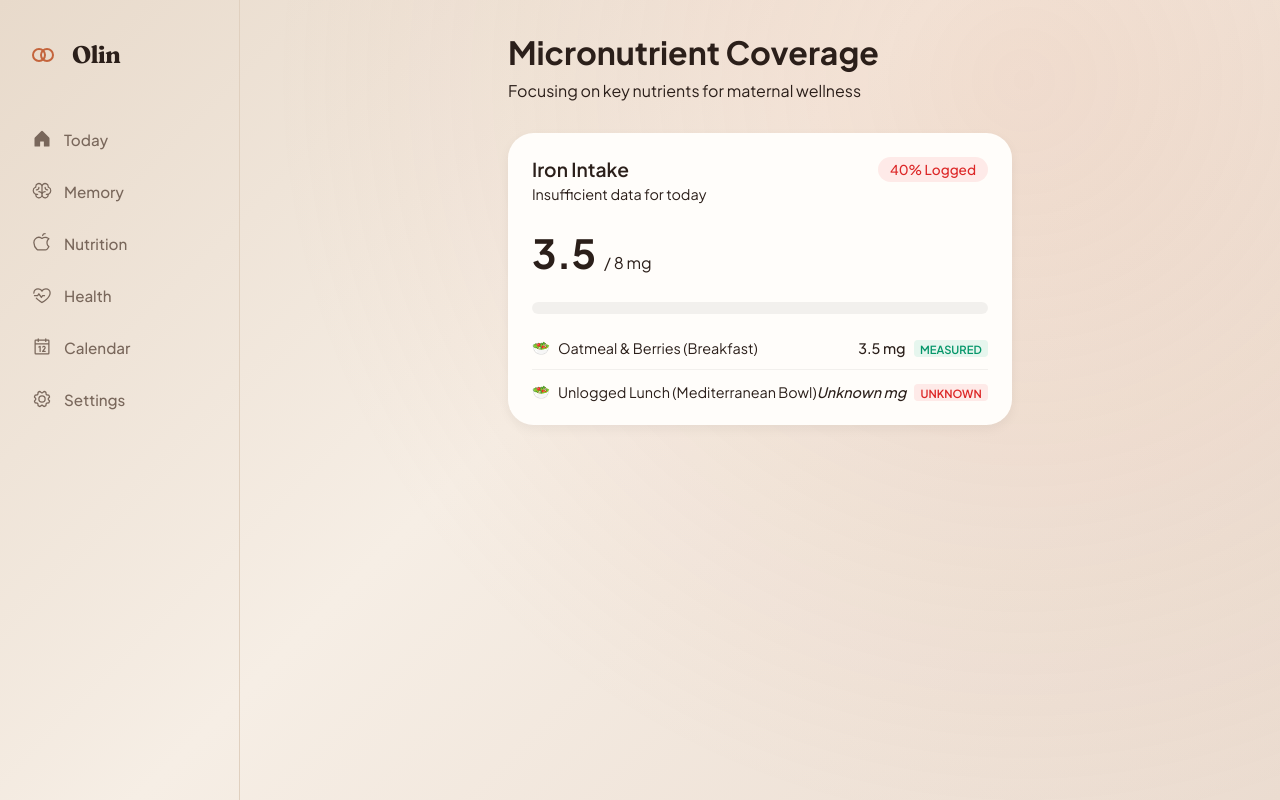
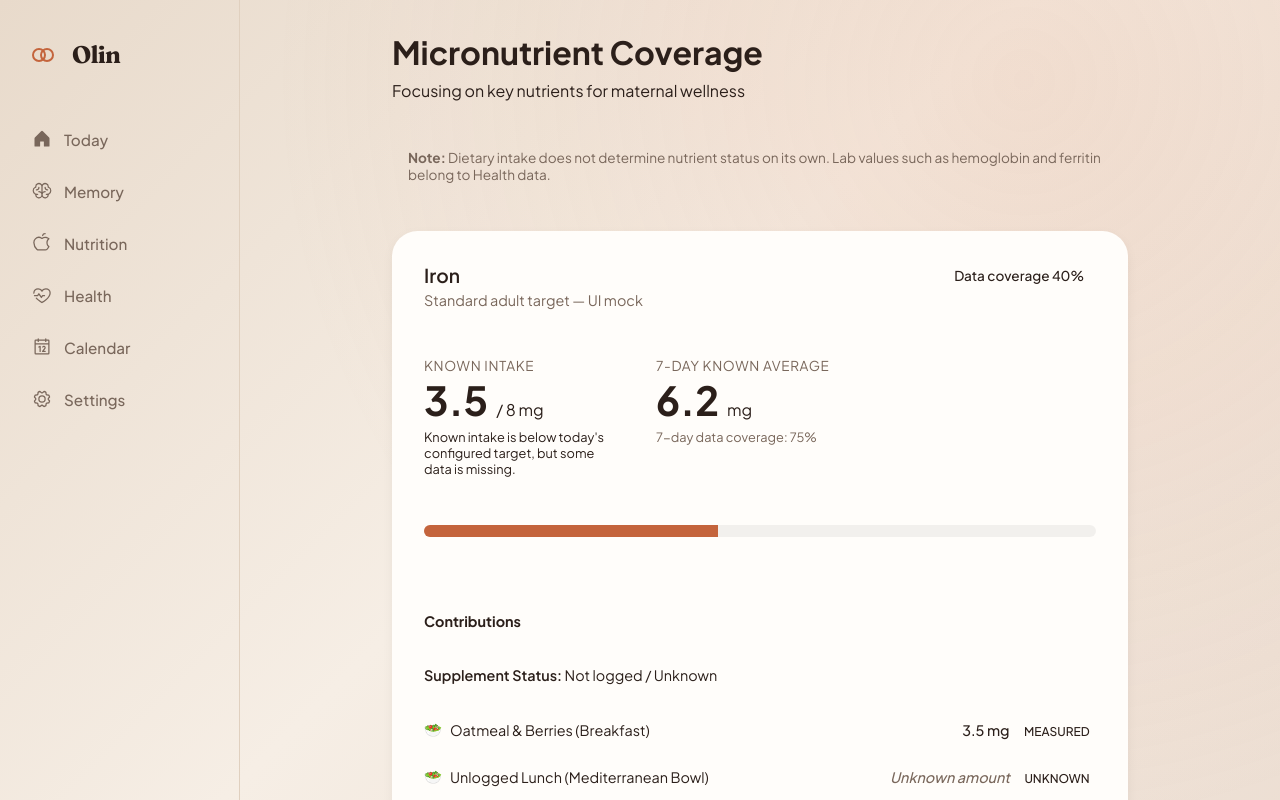
Before and after one commit to EKvargas/episteck_home, a Next.js app in the folder apps/home-hub/: page /nutrition/pregnancy in a window 1280 px wide. Shown: the top 800 px of the page. Built offline with nearby package versions, Linux system fonts and the light colour scheme.

Commit message:
feat: Implement precise Pregnancy Micronutrient Coverage semantics

```diff
--- a/apps/home-hub/src/app/nutrition/pregnancy/page.tsx
+++ b/apps/home-hub/src/app/nutrition/pregnancy/page.tsx
@@ -21,10 +21,24 @@ export default function PregnancyNutritionPage() {
         </p>
       </header>
 
-      <main className={styles.dashboardGrid}>
-        {coverageData.map((coverage) => (
-          <CoverageCard key={coverage.id} coverage={coverage} />
-        ))}
+      <main>
+        <div style={{ marginBottom: '2rem', padding: '1rem', background: 'var(--olin-surface-hover)', borderRadius: '8px', fontSize: '0.85rem', color: 'var(--olin-text-muted)' }}>
+          <strong>Note:</strong> Dietary intake does not determine nutrient status on its own. Lab values such as hemoglobin and ferritin belong to Health data.
+        </div>
+
+        {/* Hero Section - Iron */}
+        <div style={{ marginBottom: '2rem' }}>
+          {coverageData.filter(c => c.id === 'iron').map(coverage => (
+            <CoverageCard key={coverage.id} coverage={coverage} variant="detailed" />
+          ))}
+        </div>
+
+        {/* Compact Grid Section - Other Nutrients */}
+        <div className={styles.dashboardGrid}>
+          {coverageData.filter(c => c.id !== 'iron').map(coverage => (
+            <CoverageCard key={coverage.id} coverage={coverage} variant="compact" />
+          ))}
+        </div>
       </main>
     </div>
   );
--- a/apps/home-hub/src/components/features/nutrition/CoverageCard.tsx
+++ b/apps/home-hub/src/components/features/nutrition/CoverageCard.tsx
@@ -4,93 +4,114 @@ import styles from './CoverageCard.module.css';
 
 interface CoverageCardProps {
   coverage: MicronutrientCoverage;
+  variant?: 'detailed' | 'compact';
 }
 
-export const CoverageCard: React.FC<CoverageCardProps> = ({ coverage }) => {
-  // Determine data completeness state
-  const compPercent = coverage.dataCompletenessPercentage;
-  let compClass = styles.completenessHigh;
-  let compLabel = 'Excellent Data';
+export const CoverageCard: React.FC<CoverageCardProps> = ({ coverage, variant = 'compact' }) => {
+  const isDetailed = variant === 'detailed';
+  const compPercent = coverage.nutrientDataCoverage;
+  const isPartial = compPercent < 100;
 
-  if (compPercent < 50) {
-    compClass = styles.completenessLow;
-    compLabel = 'Partial Data';
-  } else if (compPercent < 80) {
-    compClass = styles.completenessMedium;
-    compLabel = 'Good Data';
-  }
-
-  // Calculate percentages for the progress bar (Measured vs Estimated vs Unknown)
-  const totalAmount = coverage.contributions.reduce((sum, item) => sum + item.amount, 0);
-  const measuredAmount = coverage.contributions
-    .filter(i => i.quality === 'MEASURED')
-    .reduce((sum, item) => sum + item.amount, 0);
-  const estimatedAmount = coverage.contributions
-    .filter(i => i.quality === 'ESTIMATED')
-    .reduce((sum, item) => sum + item.amount, 0);
-
-  // Cap at 100% of target for visual rendering
-  const maxVisualTarget = Math.max(coverage.targetAmount, totalAmount);
-  const measuredPercent = (measuredAmount / maxVisualTarget) * 100;
-  const estimatedPercent = (estimatedAmount / maxVisualTarget) * 100;
+  // Calculate percentages for the progress bar
+  const maxVisualTarget = Math.max(coverage.targetAmount, coverage.knownIntake);
+  const foodPercent = (coverage.knownFoodIntake / maxVisualTarget) * 100;
+  const supplementPercent = ((coverage.knownSupplementIntake || 0) / maxVisualTarget) * 100;
 
   return (
-    <div className={styles.card}>
+    <div className={styles.card} style={isDetailed ? { gridColumn: '1 / -1', padding: '2rem' } : undefined}>
       <div className={styles.header}>
         <div className={styles.titleGroup}>
-          <h3>{coverage.name} Intake</h3>
-          {coverage.trendSummary && <p>{coverage.trendSummary}</p>}
+          <h3>{coverage.name}</h3>
+          {isDetailed && (
+            <p style={{ color: 'var(--olin-text-muted)', fontSize: '0.9rem', marginTop: '0.25rem' }}>
+              {coverage.targetSource}
+            </p>
+          )}
         </div>
-        <div className={`${styles.completeness} ${compClass}`}>
-          <span>{compPercent}% Logged</span>
+        <div className={styles.completeness} style={{ background: isPartial ? 'var(--olin-surface-hover)' : 'var(--olin-badge-bg)', color: 'var(--olin-text)' }}>
+          <span>Data coverage {compPercent}%</span>
         </div>
       </div>
 
+      <div className={styles.metricsGrid} style={{ display: 'flex', gap: '2rem', marginTop: '1.5rem', flexWrap: 'wrap' }}>
+        <div>
+          <div style={{ fontSize: '0.85rem', color: 'var(--olin-text-muted)', textTransform: 'uppercase', letterSpacing: '0.05em' }}>
+            {isPartial ? 'Known Intake' : 'Total Intake'}
+          </div>
           <div className={styles.metrics}>
-        <span className={styles.currentAmount}>{coverage.currentAmount}</span>
+            <span className={styles.currentAmount}>{coverage.knownIntake}</span>
             <span className={styles.targetAmount}>/ {coverage.targetAmount} {coverage.unit}</span>
           </div>
+          {isPartial && isDetailed && (
+            <div style={{ fontSize: '0.8rem', color: 'var(--olin-warning)', marginTop: '0.25rem', maxWidth: '200px' }}>
+              Known intake is below today's configured target, but some data is missing.
+            </div>
+          )}
+        </div>
 
-      <div className={styles.progressBarContainer}>
+        {isDetailed && coverage.rolling7DayKnownAverage !== null && (
+          <div>
+            <div style={{ fontSize: '0.85rem', color: 'var(--olin-text-muted)', textTransform: 'uppercase', letterSpacing: '0.05em' }}>
+              7-Day Known Average
+            </div>
+            <div className={styles.metrics}>
+              <span className={styles.currentAmount}>{coverage.rolling7DayKnownAverage}</span>
+              <span className={styles.targetAmount}>{coverage.unit}</span>
+            </div>
+            <div style={{ fontSize: '0.8rem', color: 'var(--olin-text-muted)', marginTop: '0.25rem' }}>
+              7-day data coverage: {coverage.rolling7DayDataCoverage}%
+            </div>
+          </div>
+        )}
+      </div>
+
+      <div className={styles.progressBarContainer} style={{ marginTop: '1.5rem' }}>
         <div
-          className={`${styles.progressSegment} ${styles.progressMeasured}`}
-          style={{ width: `${measuredPercent}%` }}
-          title={`Measured: ${measuredAmount}${coverage.unit}`}
+          className={styles.progressSegment}
+          style={{ width: `${foodPercent}%`, background: 'var(--olin-accent)' }}
+          title={`Food: ${coverage.knownFoodIntake}${coverage.unit}`}
         />
         <div
-          className={`${styles.progressSegment} ${styles.progressEstimated}`}
-          style={{ width: `${estimatedPercent}%` }}
-          title={`Estimated: ${estimatedAmount}${coverage.unit}`}
+          className={styles.progressSegment}
+          style={{ width: `${supplementPercent}%`, background: 'var(--olin-accent-hover)' }}
+          title={`Supplement: ${coverage.knownSupplementIntake || 0}${coverage.unit}`}
         />
       </div>
 
-      <div className={styles.contributions}>
+      {isDetailed && (
+        <div className={styles.contributions} style={{ marginTop: '2rem' }}>
+          <h4 style={{ fontSize: '0.9rem', marginBottom: '1rem', borderBottom: '1px solid var(--olin-border)', paddingBottom: '0.5rem' }}>
+            Contributions
+          </h4>
+
+          <div style={{ marginBottom: '1rem', fontSize: '0.9rem' }}>
+            <span style={{ fontWeight: 600 }}>Supplement Status: </span>
+            {coverage.supplementStatus === 'LOGGED_KNOWN' && 'Logged & Known'}
+            {coverage.supplementStatus === 'EXPLICITLY_NOT_CONSUMED' && 'Explicitly not consumed today'}
+            {coverage.supplementStatus === 'NOT_LOGGED_UNKNOWN' && <span style={{ color: 'var(--olin-warning)' }}>Not logged / Unknown</span>}
+          </div>
+
           {coverage.contributions.length === 0 ? (
             <div className={styles.contributionItem}>
-            <span className={styles.contributionLabel}>No data logged for today</span>
+              <span className={styles.contributionLabel}>No known data logged for today</span>
             </div>
           ) : (
             coverage.contributions.map((contrib, idx) => {
-            const isUnknown = contrib.quality === 'UNKNOWN';
-            let badgeClass = styles.badgeMeasured;
-            if (contrib.quality === 'ESTIMATED') badgeClass = styles.badgeEstimated;
-            if (contrib.quality === 'UNKNOWN') badgeClass = styles.badgeUnknown;
-
               return (
-              <div key={idx} className={styles.contributionItem}>
+                <div key={idx} className={styles.contributionItem} style={{ padding: '0.5rem 0', display: 'flex', justifyContent: 'space-between', borderBottom: '1px solid var(--olin-surface-hover)' }}>
                   <div className={styles.contributionLabel}>
-                  {contrib.sourceType === 'SUPPLEMENT' ? '💊' : '🥗'}
+                    {contrib.sourceType === 'SUPPLEMENT' ? '💊 ' : '🥗 '}
                     <span>{contrib.label}</span>
                   </div>
                   <div className={styles.contributionAmount}>
-                  {isUnknown ? (
-                    <span style={{ color: 'var(--olin-text-secondary)', fontStyle: 'italic' }}>
-                      Unknown {coverage.unit}
+                    {contrib.quality === 'UNKNOWN' ? (
+                      <span style={{ color: 'var(--olin-text-muted)', fontStyle: 'italic' }}>
+                        Unknown amount
                       </span>
                     ) : (
                       <span>{contrib.amount} {contrib.unit}</span>
                     )}
-                  <span className={`${styles.badge} ${badgeClass}`} style={{ marginLeft: '0.5rem' }}>
+                    <span style={{ fontSize: '0.75rem', marginLeft: '0.5rem', background: 'var(--olin-surface-hover)', padding: '0.1rem 0.4rem', borderRadius: '4px' }}>
                       {contrib.quality}
                     </span>
                   </div>
@@ -98,7 +119,19 @@ export const CoverageCard: React.FC<CoverageCardProps> = ({ coverage }) => {
               );
             })
           )}
+
+          {coverage.unknownItems.length > 0 && (
+            <div style={{ marginTop: '1rem', padding: '1rem', background: 'var(--olin-surface)', borderRadius: '8px' }}>
+              <h5 style={{ margin: '0 0 0.5rem 0', fontSize: '0.85rem', color: 'var(--olin-warning)' }}>Items with missing {coverage.name} data:</h5>
+              <ul style={{ margin: 0, paddingLeft: '1.2rem', fontSize: '0.85rem', color: 'var(--olin-text-muted)' }}>
+                {coverage.unknownItems.map((item, idx) => (
+                  <li key={idx}>{item}</li>
+                ))}
+              </ul>
             </div>
+          )}
+        </div>
+      )}
     </div>
   );
 };
--- a/apps/home-hub/src/domain/mocks.ts
+++ b/apps/home-hub/src/domain/mocks.ts
@@ -269,71 +269,127 @@ export const getMicronutrientCoverageMock = (contextId: string): MicronutrientCo
       {
         id: 'iron',
         name: 'Iron',
+        unit: 'mg',
+
+        knownIntake: 28.5,
+        knownFoodIntake: 10.5,
+        knownSupplementIntake: 18,
+
         targetAmount: 27, // mg for pregnancy
-      currentAmount: 28.5,
-      unit: 'mg',
-      dataCompletenessPercentage: 85,
+        targetContext: 'Pregnancy',
+        targetSource: 'Pregnancy target — UI mock',
+
+        todayCoveragePercent: 105,
+        nutrientDataCoverage: 85,
+
+        rolling7DayKnownAverage: 28,
+        rolling7DayDataCoverage: 92,
+
+        supplementStatus: 'LOGGED_KNOWN',
+
         contributions: [
           {
             sourceType: 'SUPPLEMENT',
-          amount: 18,
             unit: 'mg',
+            label: 'Prenatal Vitamin (Logged 08:00)',
             quality: 'MEASURED',
-          label: 'Prenatal Vitamin (Logged 08:00)'
+            amount: 18
           },
           {
             sourceType: 'FOOD',
-          amount: 6.5,
             unit: 'mg',
+            label: 'Spinach & Lentil Salad (Lunch)',
             quality: 'MEASURED',
-          label: 'Spinach & Lentil Salad (Lunch)'
+            amount: 6.5
           },
           {
             sourceType: 'FOOD',
-          amount: 4,
             unit: 'mg',
+            label: 'Whole Wheat Toast (Breakfast)',
             quality: 'ESTIMATED',
-          label: 'Whole Wheat Toast (Breakfast)'
+            amount: 4
           }
         ],
-      trendSummary: 'On track based on weekly average (28mg/day)'
+        unknownItems: ['Afternoon Snack (Banana & Almonds)']
       },
       {
         id: 'calcium',
         name: 'Calcium',
+        unit: 'mg',
+
+        knownIntake: 850,
+        knownFoodIntake: 850,
+        knownSupplementIntake: 0,
+
         targetAmount: 1000,
-        currentAmount: 850,
-        unit: 'mg',
-        dataCompletenessPercentage: 100,
+        targetContext: 'Pregnancy',
+        targetSource: 'Pregnancy target — UI mock',
+
+        todayCoveragePercent: 85,
+        nutrientDataCoverage: 100,
+
+        rolling7DayKnownAverage: 950,
+        rolling7DayDataCoverage: 100,
+
+        supplementStatus: 'EXPLICITLY_NOT_CONSUMED',
+
         contributions: [
-          { sourceType: 'FOOD', amount: 500, unit: 'mg', quality: 'ESTIMATED', label: 'Greek Yogurt' },
-          { sourceType: 'FOOD', amount: 350, unit: 'mg', quality: 'MEASURED', label: 'Almond Milk' }
+          { sourceType: 'FOOD', unit: 'mg', label: 'Greek Yogurt', quality: 'ESTIMATED', amount: 500 },
+          { sourceType: 'FOOD', unit: 'mg', label: 'Almond Milk', quality: 'MEASURED', amount: 350 }
         ],
-        trendSummary: 'Close to daily goal'
+        unknownItems: []
       },
       {
         id: 'folate',
         name: 'Folate',
+        unit: 'mcg',
+
+        knownIntake: 400,
+        knownFoodIntake: 0,
+        knownSupplementIntake: 400,
+
         targetAmount: 600,
-        currentAmount: 400,
-        unit: 'mcg',
-        dataCompletenessPercentage: 60,
+        targetContext: 'Pregnancy',
+        targetSource: 'Pregnancy target — UI mock',
+
+        todayCoveragePercent: 67,
+        nutrientDataCoverage: 60,
+
+        rolling7DayKnownAverage: 450,
+        rolling7DayDataCoverage: 80,
+
+        supplementStatus: 'LOGGED_KNOWN',
+
         contributions: [
-          { sourceType: 'SUPPLEMENT', amount: 400, unit: 'mcg', quality: 'MEASURED', label: 'Prenatal Vitamin' }
+          { sourceType: 'SUPPLEMENT', unit: 'mcg', label: 'Prenatal Vitamin', quality: 'MEASURED', amount: 400 }
         ],
-        trendSummary: 'Needs more dietary folate'
+        unknownItems: ['Breakfast', 'Lunch']
       },
       {
         id: 'vitd',
         name: 'Vitamin D',
+        unit: 'mcg',
+
+        knownIntake: 15,
+        knownFoodIntake: 0,
+        knownSupplementIntake: 15,
+
         targetAmount: 15,
-        currentAmount: 15,
-        unit: 'mcg',
-        dataCompletenessPercentage: 100,
+        targetContext: 'Pregnancy',
+        targetSource: 'Pregnancy target — UI mock',
+
+        todayCoveragePercent: 100,
+        nutrientDataCoverage: 100,
+
+        rolling7DayKnownAverage: 15,
+        rolling7DayDataCoverage: 100,
+
+        supplementStatus: 'LOGGED_KNOWN',
+
         contributions: [
-          { sourceType: 'SUPPLEMENT', amount: 15, unit: 'mcg', quality: 'MEASURED', label: 'Prenatal Vitamin' }
+          { sourceType: 'SUPPLEMENT', unit: 'mcg', label: 'Prenatal Vitamin', quality: 'MEASURED', amount: 15 }
         ],
-        trendSummary: 'Daily goal met'
+        unknownItems: []
       }
     ];
   }
@@ -344,27 +400,41 @@ export const getMicronutrientCoverageMock = (contextId: string): MicronutrientCo
       {
         id: 'iron',
         name: 'Iron',
+        unit: 'mg',
+
+        knownIntake: 3.5,
+        knownFoodIntake: 3.5,
+        knownSupplementIntake: null,
+
         targetAmount: 8, // mg for men
-      currentAmount: 3.5,
-      unit: 'mg',
-      dataCompletenessPercentage: 40,
+        targetContext: 'Adult Male',
+        targetSource: 'Standard adult target — UI mock',
+
+        todayCoveragePercent: 43,
+        nutrientDataCoverage: 40,
+
+        rolling7DayKnownAverage: 6.2,
+        rolling7DayDataCoverage: 75,
+
+        supplementStatus: 'NOT_LOGGED_UNKNOWN',
+
         contributions: [
           {
             sourceType: 'FOOD',
-          amount: 3.5,
             unit: 'mg',
+            label: 'Oatmeal & Berries (Breakfast)',
             quality: 'MEASURED',
-          label: 'Oatmeal & Berries (Breakfast)'
+            amount: 3.5
           },
           {
             sourceType: 'FOOD',
-          amount: 0, // Should not be rendered as 0 but visualized as unknown
             unit: 'mg',
+            label: 'Unlogged Lunch (Mediterranean Bowl)',
             quality: 'UNKNOWN',
-          label: 'Unlogged Lunch (Mediterranean Bowl)'
+            amount: null // Replaced 0 with null according to new data model
           }
         ],
-      trendSummary: 'Insufficient data for today'
+        unknownItems: ['Unlogged Lunch (Mediterranean Bowl)']
       }
     ];
   }
@@ -374,12 +444,26 @@ export const getMicronutrientCoverageMock = (contextId: string): MicronutrientCo
     {
       id: 'iron',
       name: 'Iron',
+      unit: 'mg',
+
+      knownIntake: 0,
+      knownFoodIntake: 0,
+      knownSupplementIntake: null,
+
       targetAmount: 27,
-    currentAmount: 0,
-    unit: 'mg',
-    dataCompletenessPercentage: 0,
+      targetContext: 'Pregnancy',
+      targetSource: 'Pregnancy target — UI mock',
+
+      todayCoveragePercent: 0,
+      nutrientDataCoverage: 0,
+
+      rolling7DayKnownAverage: null,
+      rolling7DayDataCoverage: null,
+
+      supplementStatus: 'NOT_LOGGED_UNKNOWN',
+
       contributions: [],
-      trendSummary: 'No data logged for today'
+      unknownItems: ['No data logged']
     }
   ];
 };
```
Also changed, not shown: apps/home-hub/src/app/nutrition/page.tsx (+8 -2 lines), apps/home-hub/src/domain/types.ts (+32 -8 lines). Lines whose indentation alone changed are shown as unchanged.
